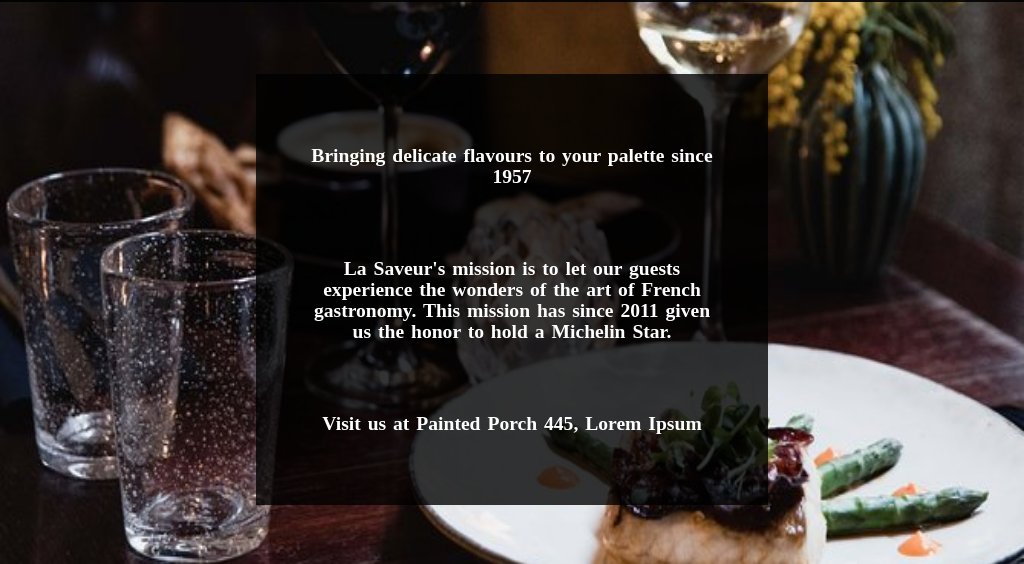
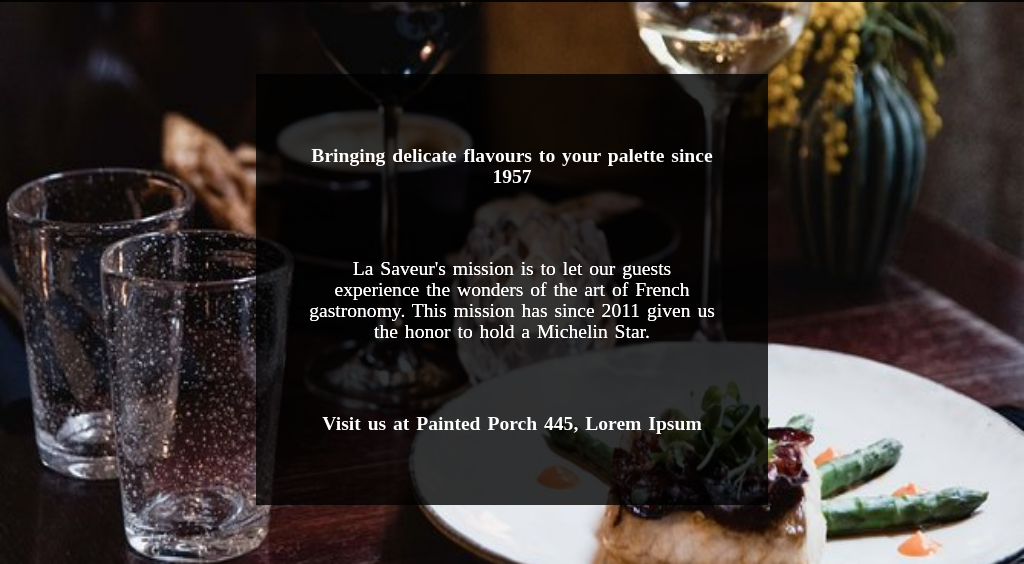
Before and after one commit to PaintedPorch/odin-restaurant-page, a website built with webpack: page src/index.html in a window 1024 px wide. Shown: the part 189-753 px from the top of the page. Built offline with nearby package versions, Linux system fonts and the light colour scheme.

Commit message:
New changes

```diff
--- a/src/css/styles.css
+++ b/src/css/styles.css
@@ -237,6 +237,10 @@ Space for styles to place on the navbar items when they're active
     #content {
         background-image: url(./../assets/images/medium-screen-bg.jpg);
     }
+    #midtext {
+        font-weight: 500;
+        text-shadow: 0 0 .25px white;
+    }
 }
 
 @media (min-width: 1150px) {
```
